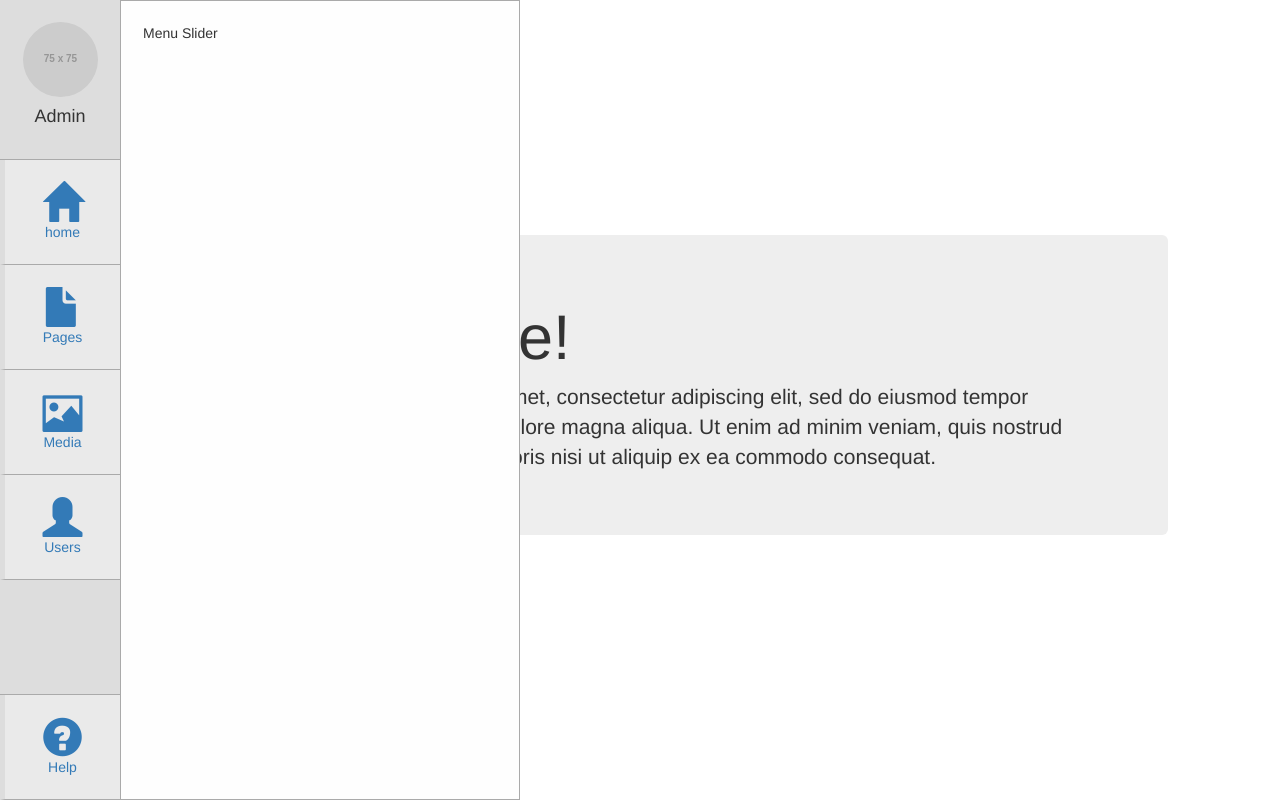
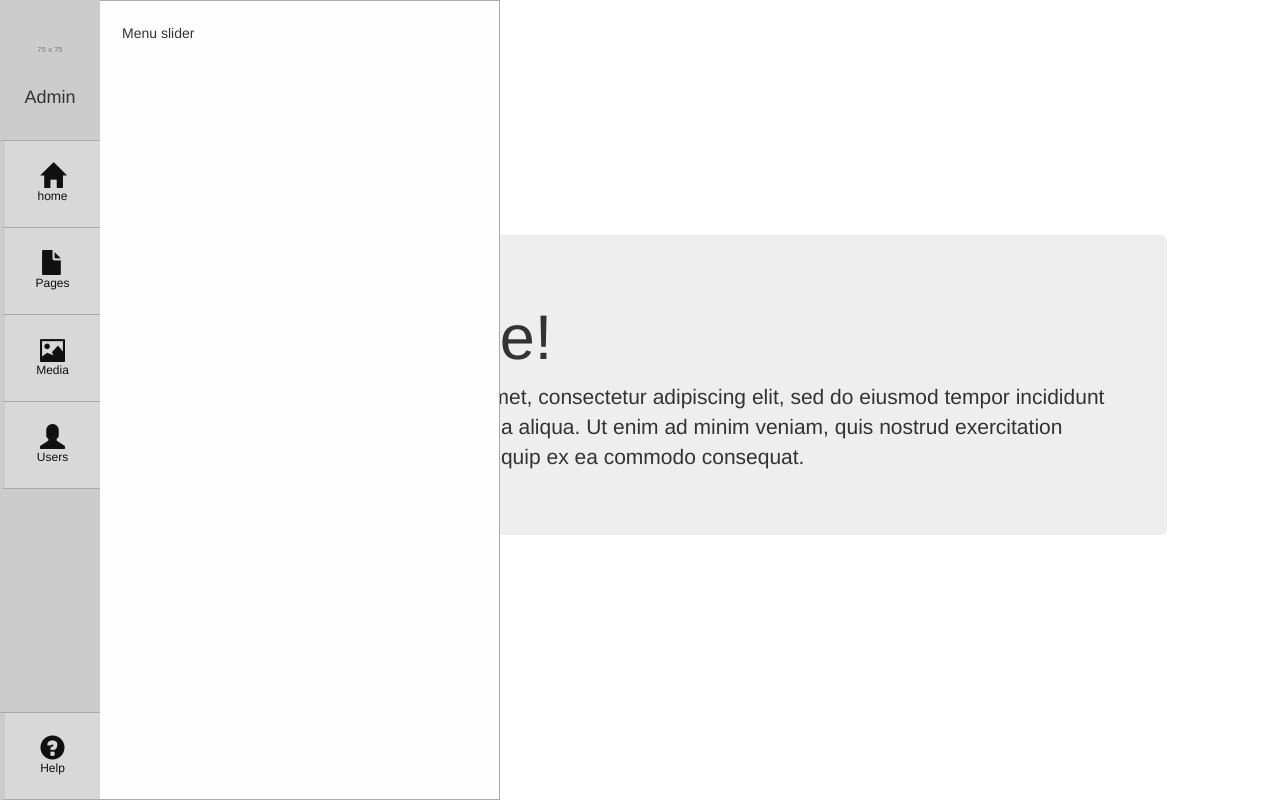
Before and after one commit to MarkHughes88/cms, a React app: page / in a window 1280 px wide. Both pictures are taken after a click on the link "home". Built offline with nearby package versions, Linux system fonts and the light colour scheme; placeholder pictures from the web are drawn by us.

Commit message:
menu changes

```diff
--- a/src/components/menu-link/menu-link.js
+++ b/src/components/menu-link/menu-link.js
@@ -5,7 +5,7 @@ import './menu-link.scss'
 class MenuLink extends React.Component {
     render() {
         return (
-            <a className="menu-link" onClick={ () => this.props.toggleSlider() }>
+            <a className="menu-link" onClick={ () => this.props.toggleSlider(this.text) }>
                 <li className="menu-link__container">
                     <span className={ this.props.icon }></span>
                     <span className="menu-link__container__text">{ this.props.text }</span>
--- a/src/components/menu-link/menu-link.scss
+++ b/src/components/menu-link/menu-link.scss
@@ -16,24 +16,26 @@
 	padding: $padding;
 	list-style: none;
 	border-collapse: collapse;
-	background-color: lighten($menuBg, 5%);
+	background-color: rgba(lighten($menuBg, 10%), .5);
+	font-size: $menuFontSize;
 
 	&:hover {
 		border-left: 5px solid $brandPrimary;
 		background-color: darken($menuBg, 20%);
-		color: $fontWhite;
 	}
 }
 
 .menu-link__container__icon {
 	display: block;
 	text-align: center;
-	font-size: 40px;
+	font-size: 25px;
+	color: $fontBlack;
 }
 
 .menu-link__container__text {
 	display: block;
 	text-align: center;
+	color: transparent;
 }
 
 .menu-link:last-of-type {
--- a/src/components/menu-slider/menu-slider.js
+++ b/src/components/menu-slider/menu-slider.js
@@ -2,12 +2,13 @@ import React from 'react';
 
 import '../../styles/scss/main.scss';
 import './menu-slider.scss'
+// import Pages from './pages/pages';
 
 class MenuSlider extends React.Component {
 	render() {
 		return (
 			<div className={ `menu__bar__slider ${this.props.active ? 'menu__bar__slider--visible' : 'menu__bar__slider--hidden'}` }>
-				Menu Slider
+				Menu slider
 			</div>
 		)
 	}
--- a/src/components/menu-slider/menu-slider.scss
+++ b/src/components/menu-slider/menu-slider.scss
@@ -7,6 +7,7 @@
 	left: $menuWidth;
 	height: 100vh;
 	background-color: #fefefe;
+	@include transition(all, .2s, ease);
 }
 
 .menu__bar__slider--hidden {
@@ -24,6 +25,7 @@
 	@include transition(all, .2s, ease);
 
 	border: 1px solid $borderColour;
+	border-left: 0px !important;
 
 	width: $menuSliderWidth;
 	padding: $padding;
--- /dev/null
+++ b/src/components/menu-slider/pages/pages.js
@@ -0,0 +1,13 @@
+import React from 'react';
+
+class Pages extends React.Component {
+	render() {
+		return (
+			<div>
+				<h2>Pages</h2>
+			</div>
+		)
+	}
+}
+
+export default Pages;
--- a/src/containers/menu/menu.js
+++ b/src/containers/menu/menu.js
@@ -13,22 +13,25 @@ class Menu extends React.Component {
         super();
         this.state = {
             slider: {
-                active: false
+                active: false,
+                page: false
             },
             menu: menu
         }
     }
 
-    toggleSlider() {
-        this.setState({
-            slider: {
-                active: !this.state.slider.active
-            }
-        });
+    toggleSlider(text) {
+        console.log(text)
+            text === "Help" ? null :
+                this.setState({
+                    slider: {
+                        active: !this.state.slider.active
+                    }
+                })
     };
 
     render() {
-        let Links = menu.Links.map(link => {
+        var Links = menu.Links.map(link => {
             return (
                 <Link
                     key={ link.id }
--- a/src/containers/menu/menu.scss
+++ b/src/containers/menu/menu.scss
@@ -3,11 +3,23 @@
 .menu {
 	position: absolute;
 	z-index: 100;
+
+	&:Hover {
+		.menu__bar {
+			@include transition(all, .5s, ease);
+			background-color: $menuBg;
+		}
+
+		.menu-link__container__text {
+			@include transition(all, .5s, ease);
+			color: $menuLinkHover;
+		}
+	}
 }
 
 .menu__bar {
 	height: 100vh;
-	background-color: $menuBg;
+	background-color: lighten($menuBg, 5%);
 	width: $menuWidth;
 	position: inherit;
 	left: 0;
--- a/src/styles/scss/_var.scss
+++ b/src/styles/scss/_var.scss
@@ -1,12 +1,14 @@
 $brandPrimary: 		red;
-$brandSecondary: 	#ddd;
+$brandSecondary: 	#ccc;
 $borderColour: 		#aaa;
-
-$menuBg: 			$brandSecondary;
-$menuWidth: 		120px;
-$menuSliderWidth: 	400px;
 
 $fontWhite: 		#fefefe;
 $fontBlack: 		#101010;
 
+$menuBg: 			$brandSecondary;
+$menuWidth: 		100px;
+$menuSliderWidth: 	400px;
+$menuLinkHover:		$fontBlack;
+$menuFontSize: 		12px;
+
 $padding: 			22px;
```
